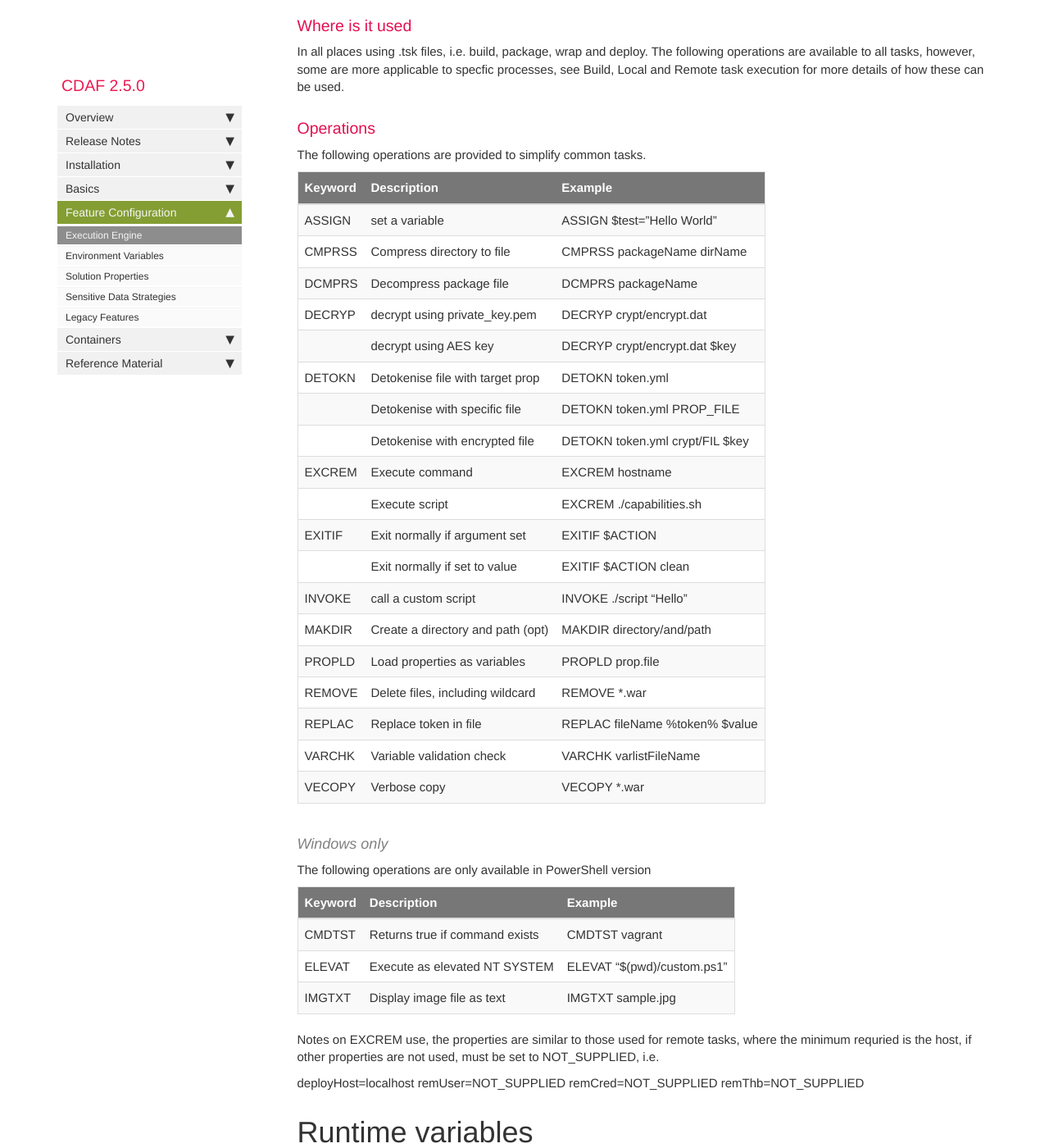
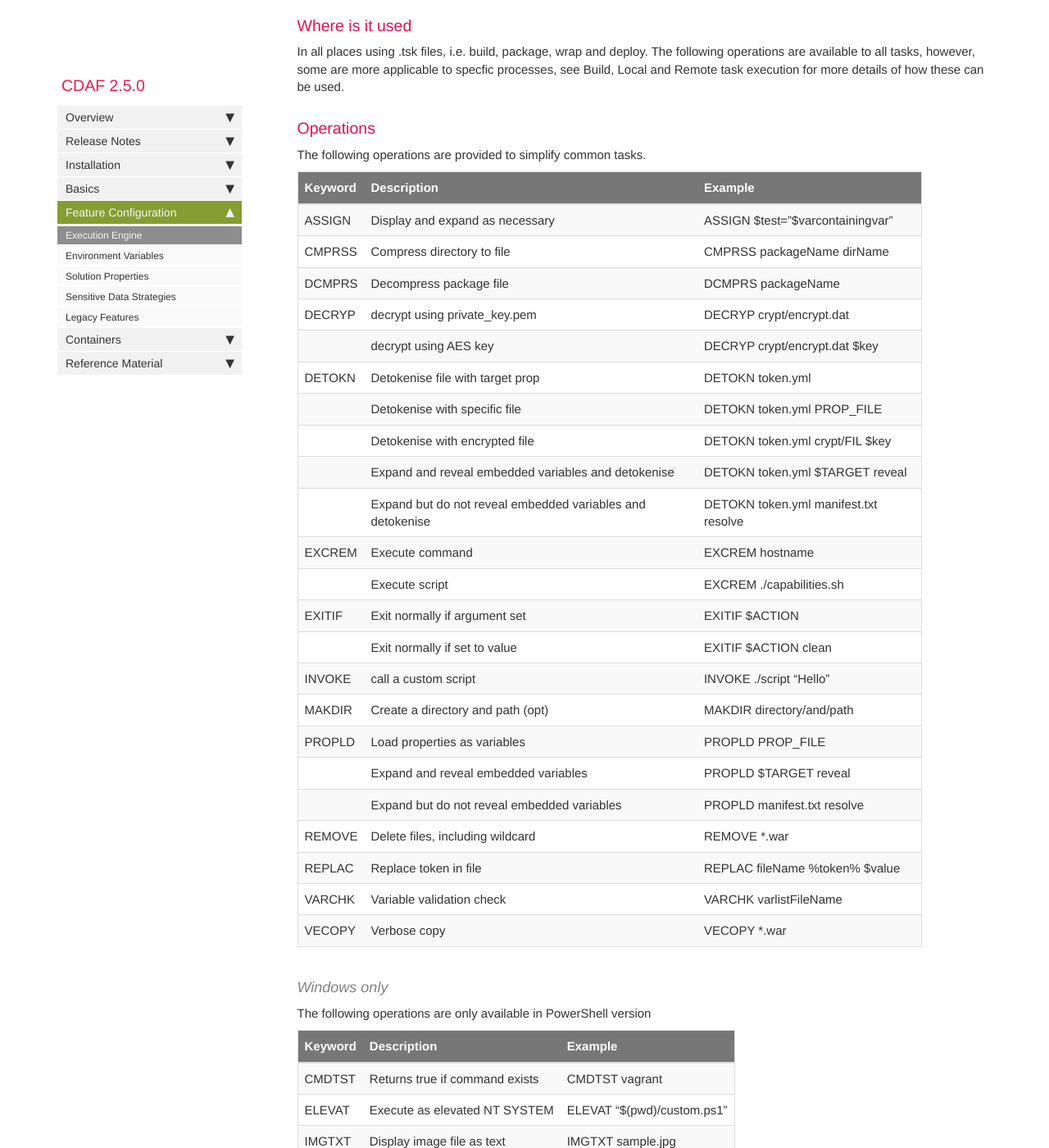
Before and after one commit to cdaf/docs.cdaf.io, a Jekyll site: the page built from pages/mydoc/mydoc_execution_engine.md, in a window 1280 px wide and 1400 px high, scrolled down 488 px. Shown: the whole window at 82% size. Built offline with Jekyll 4.4.1, drawn with Linux system fonts in a browser that asks for light colours; comment, search, counter and statistics services are not loaded.

Commit message:
Update ASSIGN for expansion

```diff
--- a/pages/mydoc/mydoc_execution_engine.md
+++ b/pages/mydoc/mydoc_execution_engine.md
@@ -20,27 +20,31 @@ In all places using .tsk files, i.e. build, package, wrap and deploy. The follow
 
 The following operations are provided to simplify common tasks.
 
-| Keyword | Description                       | Example                         |
-| --------|-----------------------------------|---------------------------------|
-| ASSIGN  | set a variable                    | ASSIGN $test="Hello World"      |
-| CMPRSS  | Compress directory to file        | CMPRSS packageName dirName      |
-| DCMPRS  | Decompress package file           | DCMPRS packageName              |
-| DECRYP  | decrypt using private_key.pem     | DECRYP crypt/encrypt.dat        |
-|         | decrypt using AES key             | DECRYP crypt/encrypt.dat $key   |
-| DETOKN  | Detokenise file with target prop  | DETOKN token.yml                |
-|         | Detokenise with specific file     | DETOKN token.yml PROP_FILE      |
-|         | Detokenise with encrypted file    | DETOKN token.yml crypt/FIL $key |
-| EXCREM  | Execute command                   | EXCREM hostname                 |
-|         | Execute script                    | EXCREM ./capabilities.sh        |
-| EXITIF  | Exit normally if argument set     | EXITIF $ACTION                  |
-|         | Exit normally if set to value     | EXITIF $ACTION clean            |
-| INVOKE  | call a custom script              | INVOKE ./script "Hello"         |
-| MAKDIR  | Create a directory and path (opt) | MAKDIR directory/and/path       |
-| PROPLD  | Load properties as variables      | PROPLD prop.file                |
-| REMOVE  | Delete files, including wildcard  | REMOVE *.war                    |
-| REPLAC  | Replace token in file   		  | REPLAC fileName %token% $value  |
-| VARCHK  | Variable validation check         | VARCHK varlistFileName          |
-| VECOPY  | Verbose copy					  | VECOPY *.war                    |
+| Keyword | Description                                                | Example
+| --------|------------------------------------------------------------|--------
+| ASSIGN  | Display and expand as necessary                            | ASSIGN $test="$varcontainingvar"
+| CMPRSS  | Compress directory to file                                 | CMPRSS packageName dirName
+| DCMPRS  | Decompress package file                                    | DCMPRS packageName
+| DECRYP  | decrypt using private_key.pem                              | DECRYP crypt/encrypt.dat
+|         | decrypt using AES key                                      | DECRYP crypt/encrypt.dat $key
+| DETOKN  | Detokenise file with target prop                           | DETOKN token.yml
+|         | Detokenise with specific file                              | DETOKN token.yml PROP_FILE
+|         | Detokenise with encrypted file                             | DETOKN token.yml crypt/FIL $key
+|         | Expand and reveal embedded variables and detokenise        | DETOKN token.yml $TARGET reveal
+|         | Expand but do not reveal embedded variables and detokenise | DETOKN token.yml manifest.txt resolve
+| EXCREM  | Execute command                                            | EXCREM hostname
+|         | Execute script                                             | EXCREM ./capabilities.sh
+| EXITIF  | Exit normally if argument set                              | EXITIF $ACTION
+|         | Exit normally if set to value                              | EXITIF $ACTION clean
+| INVOKE  | call a custom script                                       | INVOKE ./script "Hello"
+| MAKDIR  | Create a directory and path (opt)                          | MAKDIR directory/and/path
+| PROPLD  | Load properties as variables                               | PROPLD PROP_FILE
+|         | Expand and reveal embedded variables                       | PROPLD $TARGET reveal
+|         | Expand but do not reveal embedded variables                | PROPLD manifest.txt resolve
+| REMOVE  | Delete files, including wildcard                           | REMOVE *.war
+| REPLAC  | Replace token in file                                      | REPLAC fileName %token% $value
+| VARCHK  | Variable validation check                                  | VARCHK varlistFileName
+| VECOPY  | Verbose copy                                               | VECOPY *.war
 
 #### Windows only
 
```
